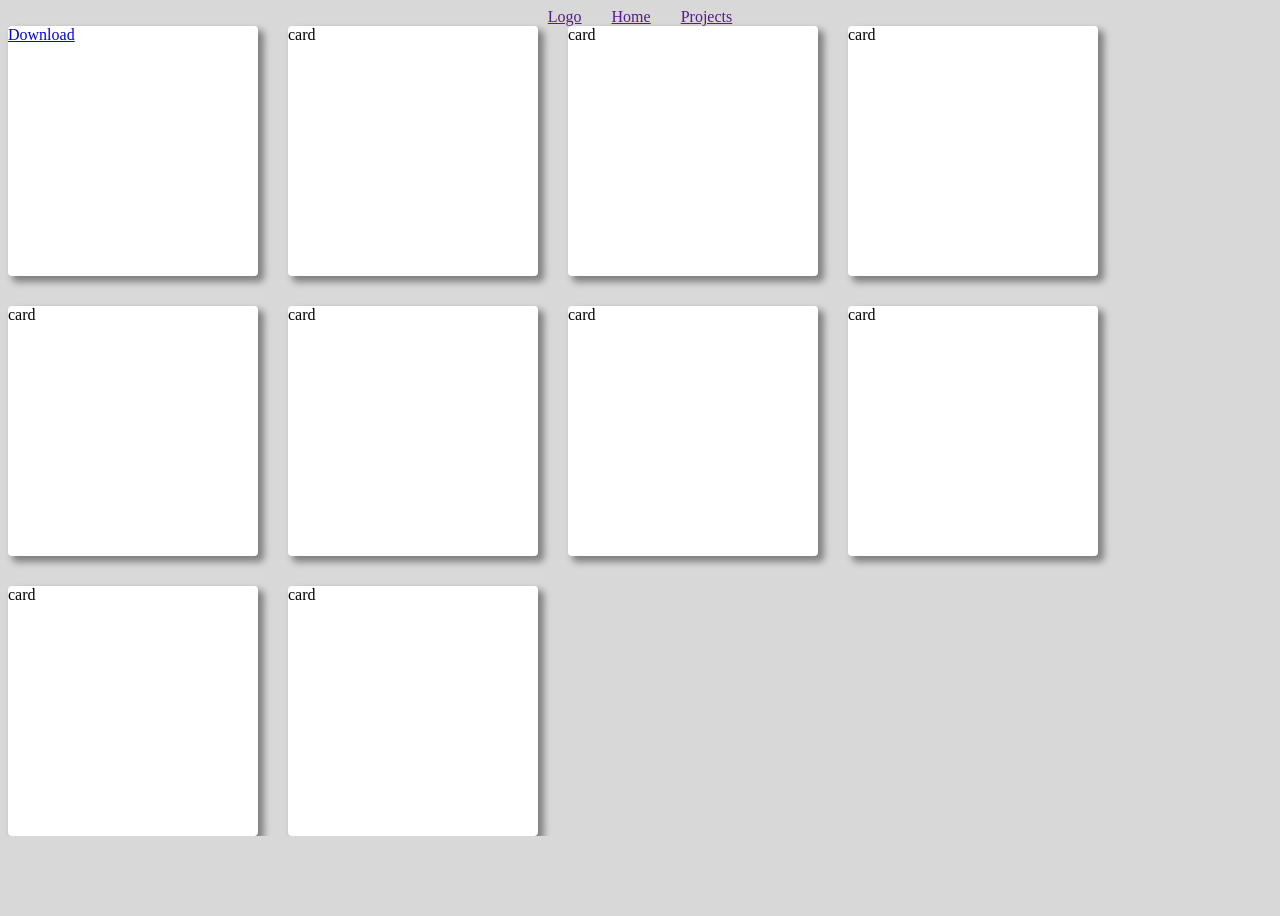
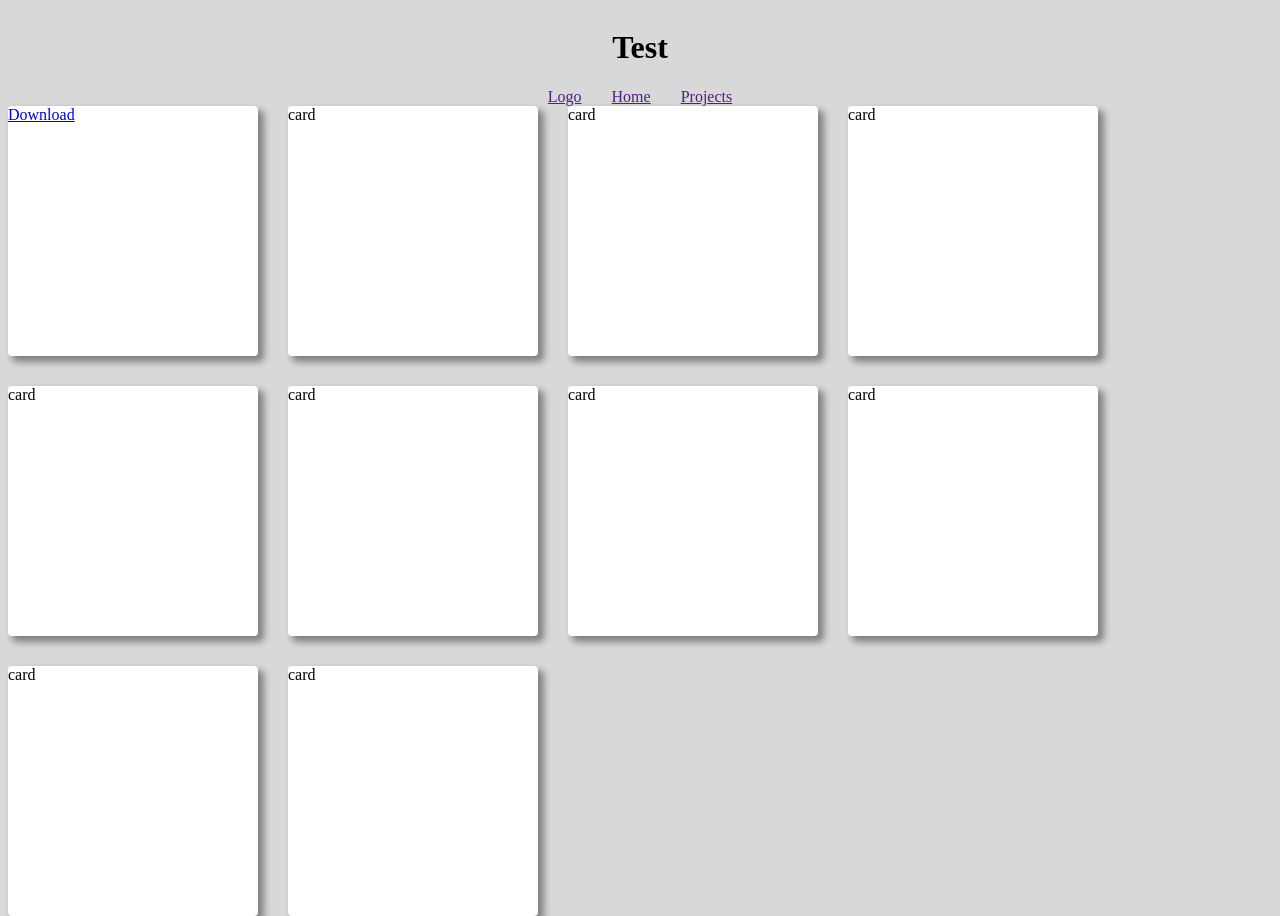
Before and after one commit to sanskarbhusal/portfolio, a plain HTML site: page index.html in a window 1280 px wide. Before the commit the page ends 836 px from the top, so only its background shows below. Drawn offline with Linux system fonts and the light colour scheme.

Commit message:
feat: added teset code

```diff
--- a/index.html
+++ b/index.html
@@ -9,6 +9,9 @@
 </head>
 
 <body>
+    <h1>
+        Test
+    </h1>
     <nav>
         <a href="">Logo</a>
         <a href="">Home</a>
```
